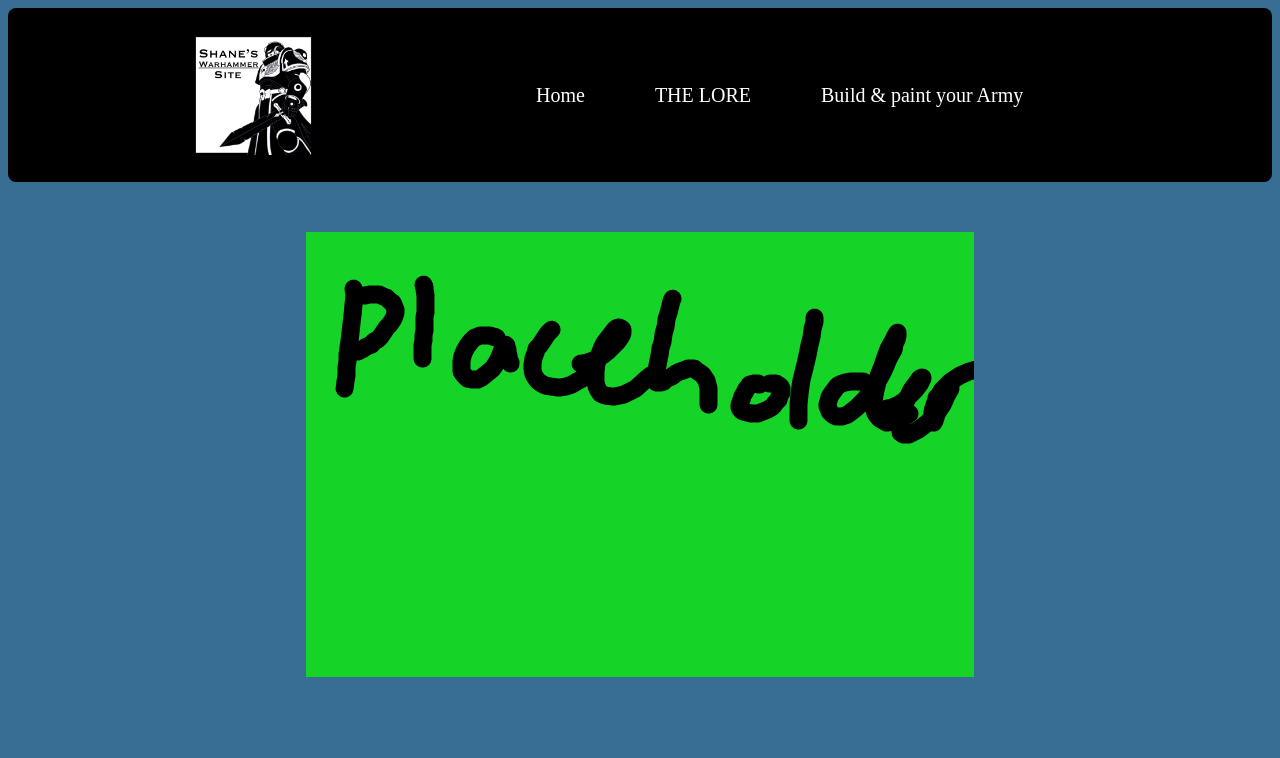
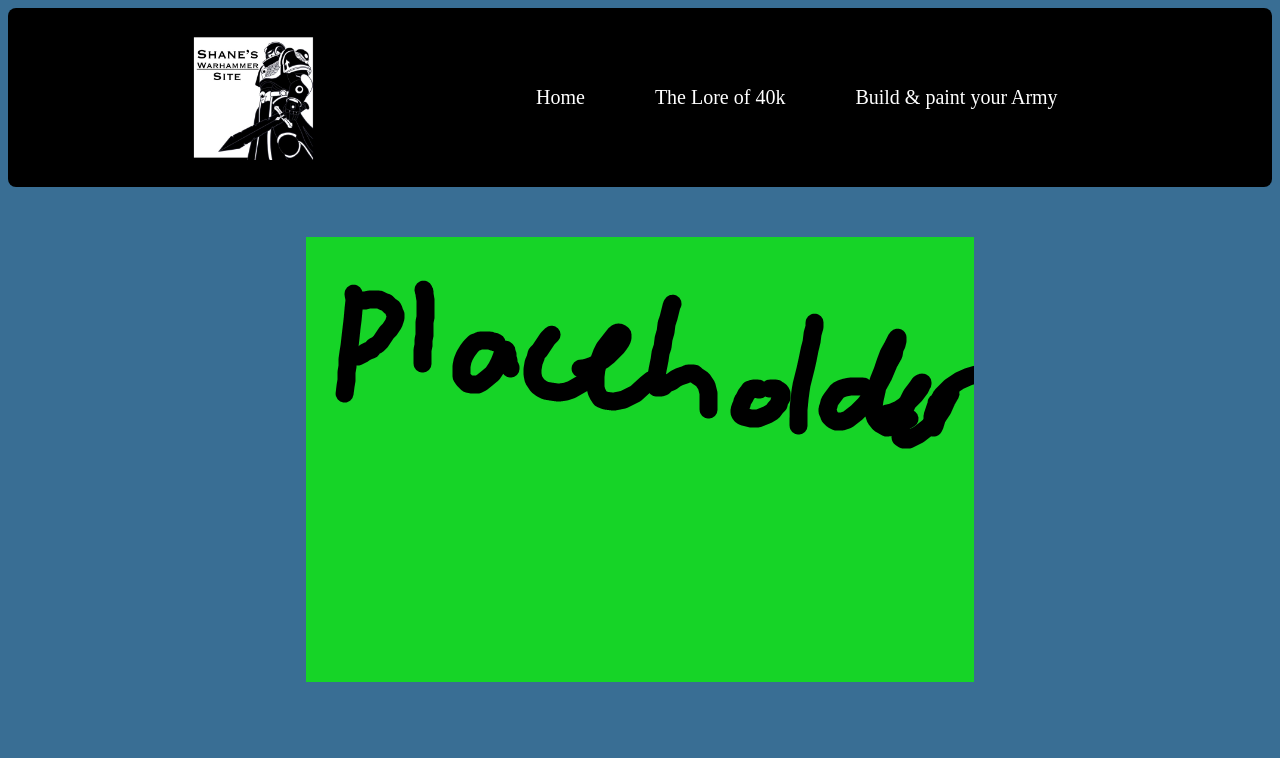
Before and after one commit to shanet77-cheeze/wdd130, a plain HTML site: page ShanesWarhammerSite/lore.html in a window 1280 px wide. Shown: the top 758 px of the page. Drawn offline with Linux system fonts and the light colour scheme; a web font is replaced by a local one.

Commit message:
fixed nav lore

```diff
--- a/ShanesWarhammerSite/lore.html
+++ b/ShanesWarhammerSite/lore.html
@@ -16,7 +16,7 @@
                     <div class="nav-links">
                     <img class="logo" src="images/ShaneLogo.JPEG" alt="Shane's Warhammer site logo">
                     <a href="index.html">Home</a>
-                    <a href="lore.html">THE LORE</a>
+                    <a href="lore.html">The Lore of 40k</a>
                     <a href="Build.html">Build & paint your Army</a>
                     </div>
                 </nav>
```
